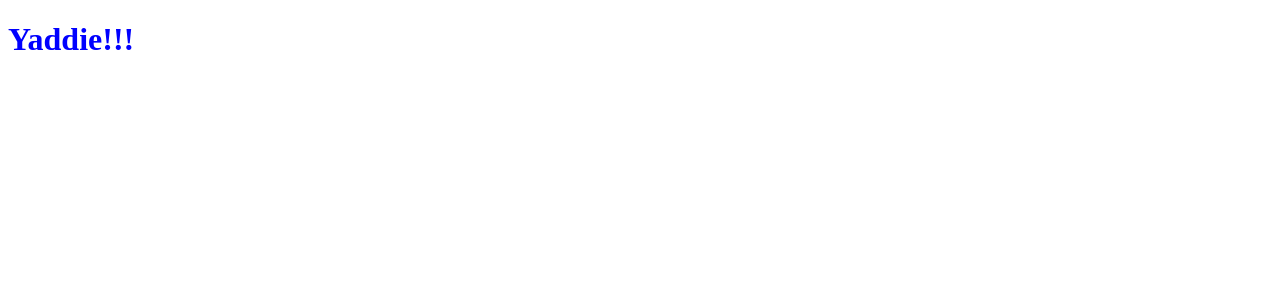
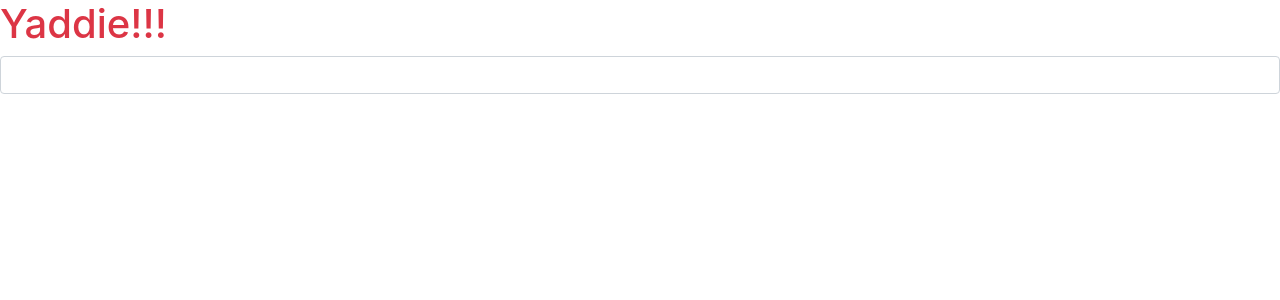
Before and after one commit to teeboteebo/yaddie-web, a React (Create React App) app: page / in a window 1280 px wide. Shown: the top 300 px of the page. Built offline with nearby package versions, Linux system fonts and the light colour scheme.

Commit message:
Added bootstrap

```diff
--- a/package.json
+++ b/package.json
@@ -3,9 +3,12 @@
   "version": "0.1.0",
   "private": true,
   "dependencies": {
+    "bootstrap": "^4.3.1",
+    "node-sass": "^4.12.0",
     "react": "^16.9.0",
     "react-dom": "^16.9.0",
-    "react-scripts": "3.1.1"
+    "react-scripts": "3.1.1",
+    "reactstrap": "^8.0.1"
   },
   "scripts": {
     "start": "react-scripts start",
--- a/src/App.js
+++ b/src/App.js
@@ -1,10 +1,11 @@
 import React from 'react';
-import './App.scss'
+import { Input } from 'reactstrap'
 
 function App() {
   return (
     <div className="App">
       <h1>Yaddie!!!</h1>
+      <Input />
     </div>
   );
 }
--- a/src/App.scss
+++ /dev/null
@@ -1,5 +0,0 @@
-div {
-  h1 {
-    color: blue;
-  }
-}
--- a/src/index.js
+++ b/src/index.js
@@ -1,6 +1,7 @@
 import React from 'react';
 import ReactDOM from 'react-dom';
 import App from './App';
+import './sass/styles.scss'
 import * as serviceWorker from './serviceWorker';
 
 ReactDOM.render(<App />, document.getElementById('root'));
--- /dev/null
+++ b/src/sass/basic-styles.scss
@@ -0,0 +1,5 @@
+div {
+  h1 {
+    color: $danger;
+  }
+}
--- /dev/null
+++ b/src/sass/styles.scss
@@ -0,0 +1,3 @@
+@import './bootstrap-overrides.scss';
+@import '~bootstrap/scss/bootstrap.scss';
+@import './basic-styles.scss'
```
Also changed, not shown: src/sass/bootstrap-overrides.scss (added), 1 other file (tests, documents, lock files or other folders).
